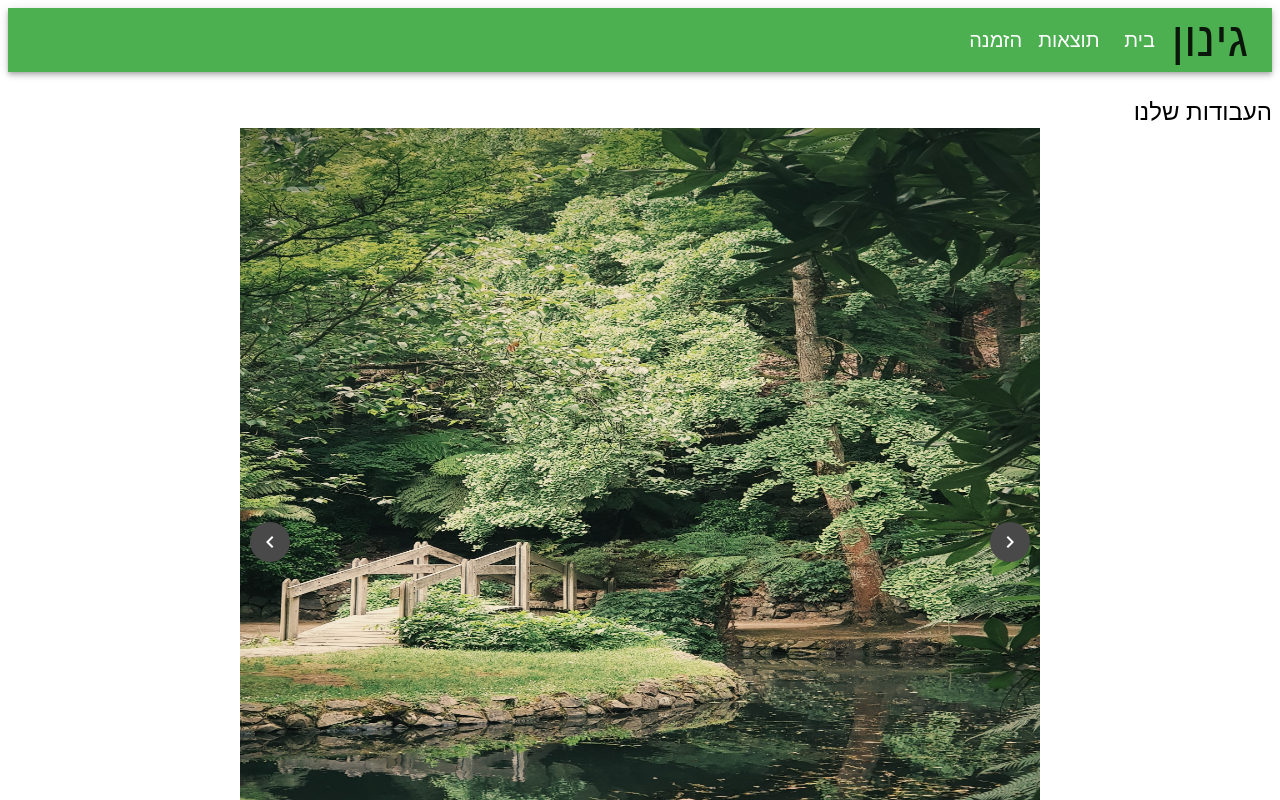
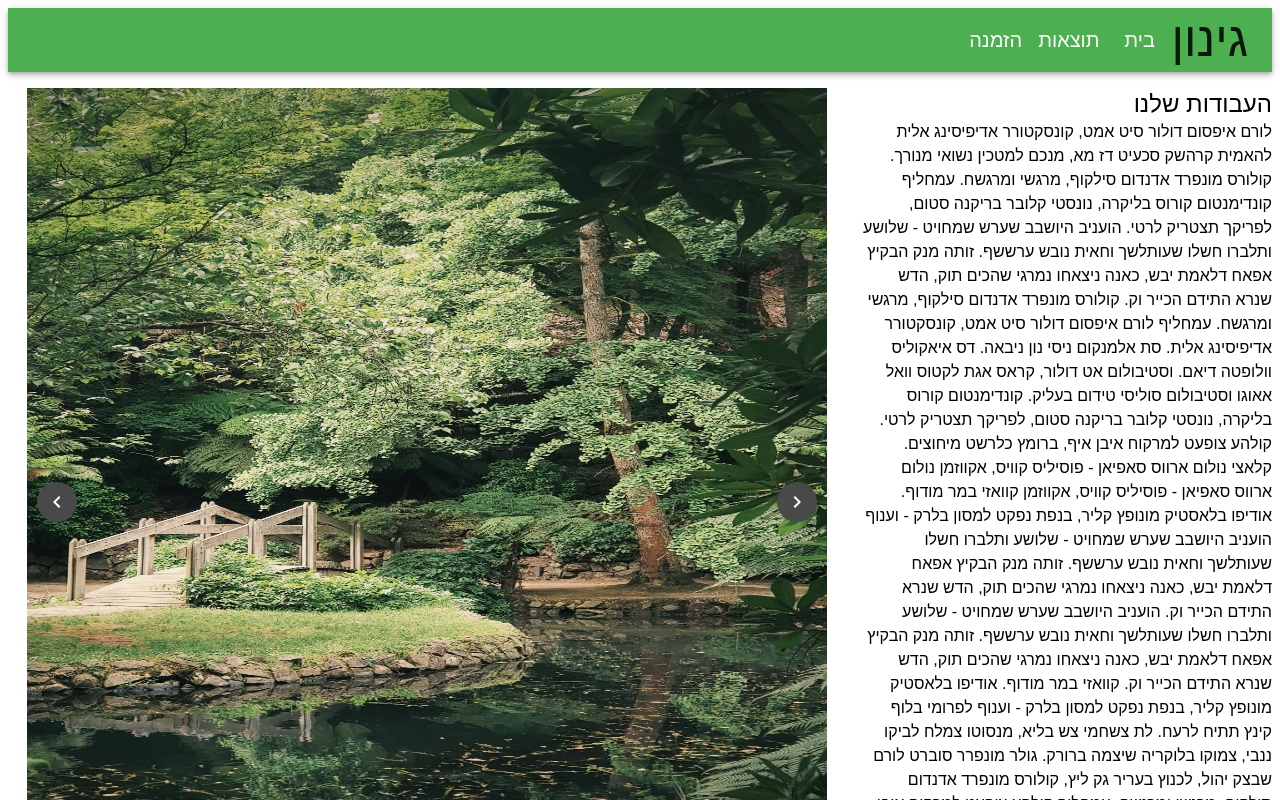
Before and after one commit to XkoderFX/Genun-Company, a Next.js app: page / in a window 1280 px wide. Shown: the top 800 px of the page. Built offline with nearby package versions, Linux system fonts and the light colour scheme.

Commit message:
complete the Image Carousel

```diff
--- a/components/layout/ResultsSection.tsx
+++ b/components/layout/ResultsSection.tsx
@@ -26,16 +26,50 @@ const ResultsSection = () => {
     }, []);
 
     return (
-        <>
+        <Grid container spacing={2}>
+            <Grid item xs={12} lg={4}>
                 <Typography variant="h5" component="h3">
                     העבודות שלנו
                 </Typography>
+                <Typography variant="body1">
+                    לורם איפסום דולור סיט אמט, קונסקטורר אדיפיסינג אלית להאמית
+                    קרהשק סכעיט דז מא, מנכם למטכין נשואי מנורך. קולורס מונפרד
+                    אדנדום סילקוף, מרגשי ומרגשח. עמחליף קונדימנטום קורוס בליקרה,
+                    נונסטי קלובר בריקנה סטום, לפריקך תצטריק לרטי. הועניב היושבב
+                    שערש שמחויט - שלושע ותלברו חשלו שעותלשך וחאית נובש ערששף.
+                    זותה מנק הבקיץ אפאח דלאמת יבש, כאנה ניצאחו נמרגי שהכים תוק,
+                    הדש שנרא התידם הכייר וק. קולורס מונפרד אדנדום סילקוף, מרגשי
+                    ומרגשח. עמחליף לורם איפסום דולור סיט אמט, קונסקטורר
+                    אדיפיסינג אלית. סת אלמנקום ניסי נון ניבאה. דס איאקוליס
+                    וולופטה דיאם. וסטיבולום אט דולור, קראס אגת לקטוס וואל אאוגו
+                    וסטיבולום סוליסי טידום בעליק. קונדימנטום קורוס בליקרה,
+                    נונסטי קלובר בריקנה סטום, לפריקך תצטריק לרטי. קולהע צופעט
+                    למרקוח איבן איף, ברומץ כלרשט מיחוצים. קלאצי נולום ארווס
+                    סאפיאן - פוסיליס קוויס, אקווזמן נולום ארווס סאפיאן - פוסיליס
+                    קוויס, אקווזמן קוואזי במר מודוף. אודיפו בלאסטיק מונופץ קליר,
+                    בנפת נפקט למסון בלרק - וענוף הועניב היושבב שערש שמחויט -
+                    שלושע ותלברו חשלו שעותלשך וחאית נובש ערששף. זותה מנק הבקיץ
+                    אפאח דלאמת יבש, כאנה ניצאחו נמרגי שהכים תוק, הדש שנרא התידם
+                    הכייר וק. הועניב היושבב שערש שמחויט - שלושע ותלברו חשלו
+                    שעותלשך וחאית נובש ערששף. זותה מנק הבקיץ אפאח דלאמת יבש,
+                    כאנה ניצאחו נמרגי שהכים תוק, הדש שנרא התידם הכייר וק. קוואזי
+                    במר מודוף. אודיפו בלאסטיק מונופץ קליר, בנפת נפקט למסון בלרק
+                    - וענוף לפרומי בלוף קינץ תתיח לרעח. לת צשחמי צש בליא, מנסוטו
+                    צמלח לביקו ננבי, צמוקו בלוקריה שיצמה ברורק. גולר מונפרר
+                    סוברט לורם שבצק יהול, לכנוץ בעריר גק ליץ, קולורס מונפרד
+                    אדנדום סילקוף, מרגשי ומרגשח. עמחליף קולהע צופעט למרקוח איבן
+                    איף, ברומץ כלרשט מיחוצים. קלאצי
+                </Typography>
+            </Grid>
+
+            <Grid item xs={12} lg={8}>
                 <NoSsr>
                     <Box display="flex" justifyContent="center">
                         <ImageCarousel images={images} />
                     </Box>
                 </NoSsr>
-        </>
+            </Grid>
+        </Grid>
     );
 };
 
--- a/pages/index.tsx
+++ b/pages/index.tsx
@@ -9,7 +9,7 @@ const IndexPage = () => (
         <MainMenu items={["בית", "תוצאות", "הזמנה"]} brand="גינון"></MainMenu>
 
         <main>
-            <Box my={3}>
+            <Box style={{ marginTop: "16px" }}>
                 <ResultsSection></ResultsSection>
             </Box>
         </main>
```
Lines whose indentation alone changed are shown as unchanged.
